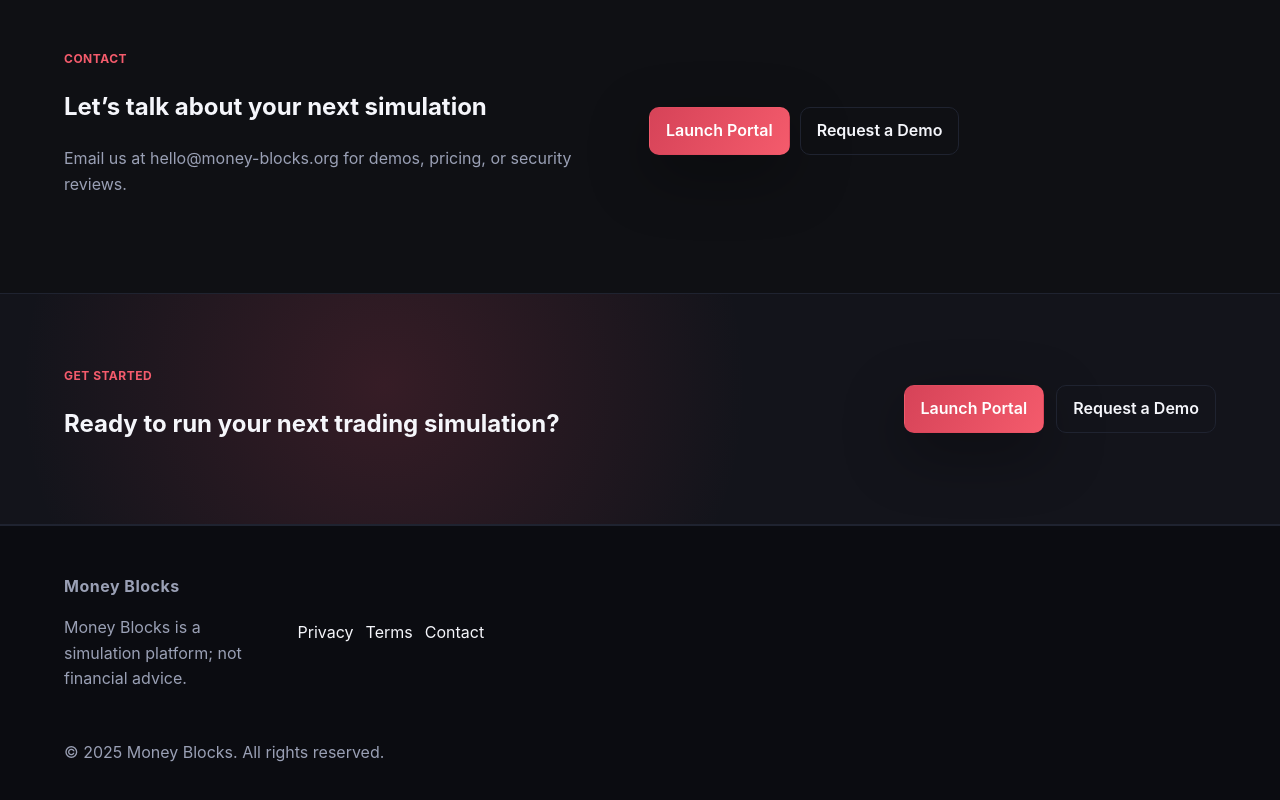
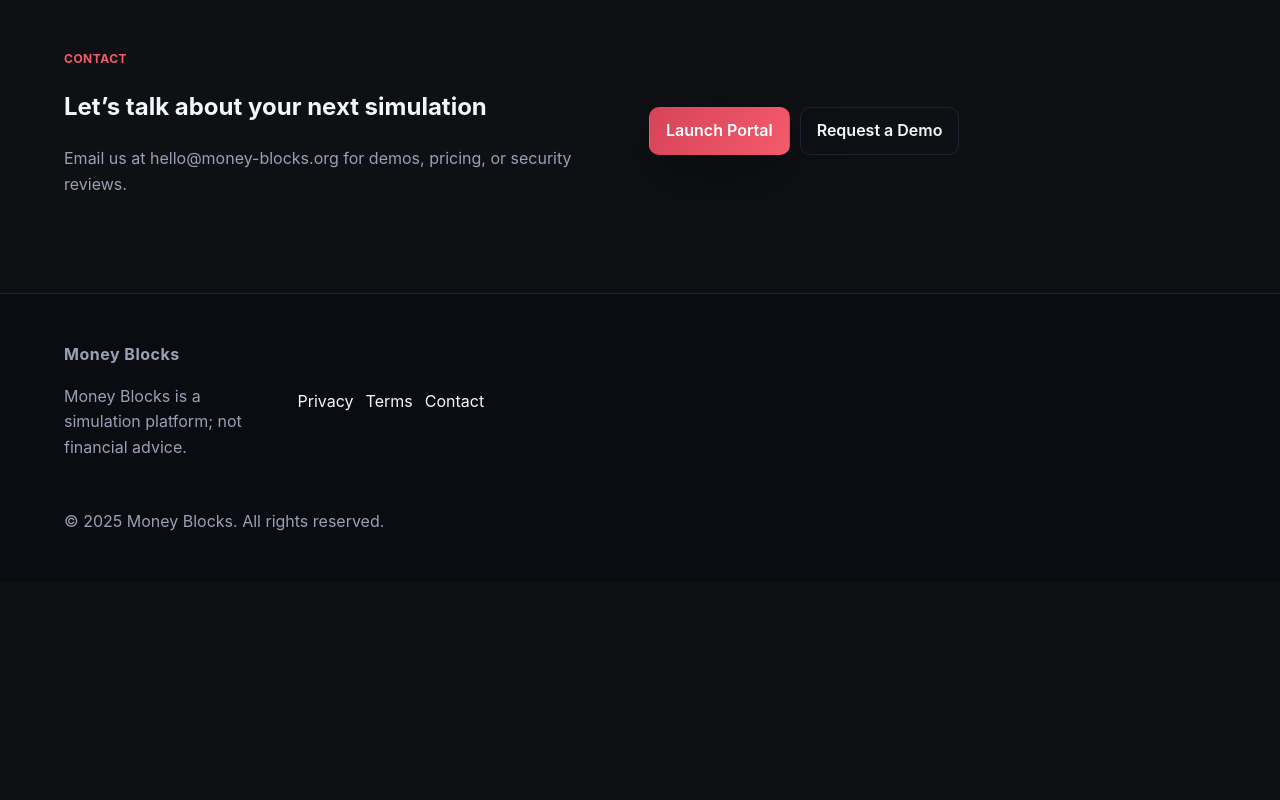
Before and after one commit to shahzain-ssq/money-blocks-site, a plain HTML site: page index.html in a window 1280 px wide. Shown: the part 4171-4971 px from the top of the page. After the commit the page ends 4753 px from the top, so only its background shows below. Drawn offline with Linux system fonts and the light colour scheme.

Commit message:
Remove cta-banner section from index.html
Remove the call-to-action banner section from the main content.

```diff
--- a/index.html
+++ b/index.html
@@ -309,20 +309,6 @@
       </div>
     </section>
 
-    <section class="cta-banner" data-reveal>
-      <div class="container banner-content">
-        <div>
-          <p class="eyebrow">Get started</p>
-          <h2>Ready to run your next trading simulation?</h2>
-        </div>
-        <div class="cta-group">
-          <a class="btn" href="/portal/">Launch Portal</a>
-          <a class="btn ghost" href="mailto:hello@money-blocks.org">Request a Demo</a>
-        </div>
-      </div>
-    </section>
-  </main>
-
   <footer class="footer">
     <div class="container footer-grid">
       <div>
```
